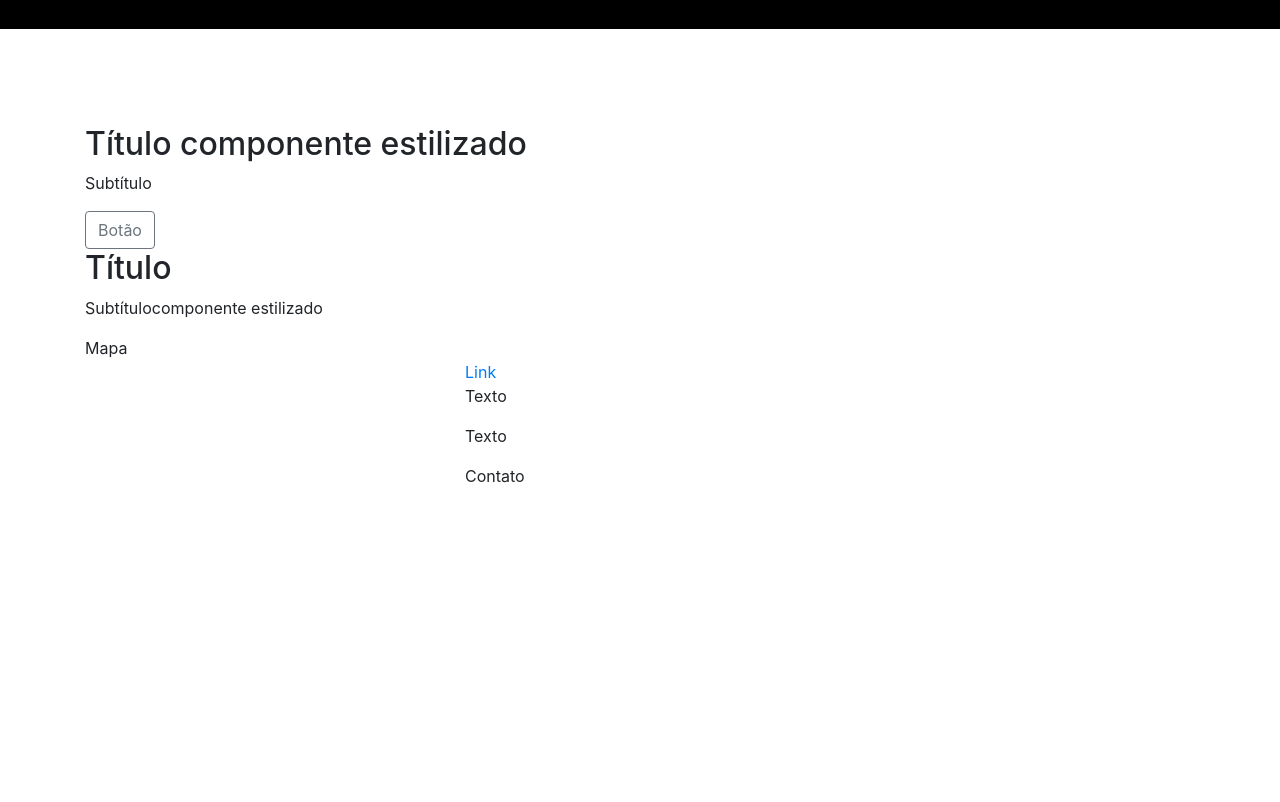
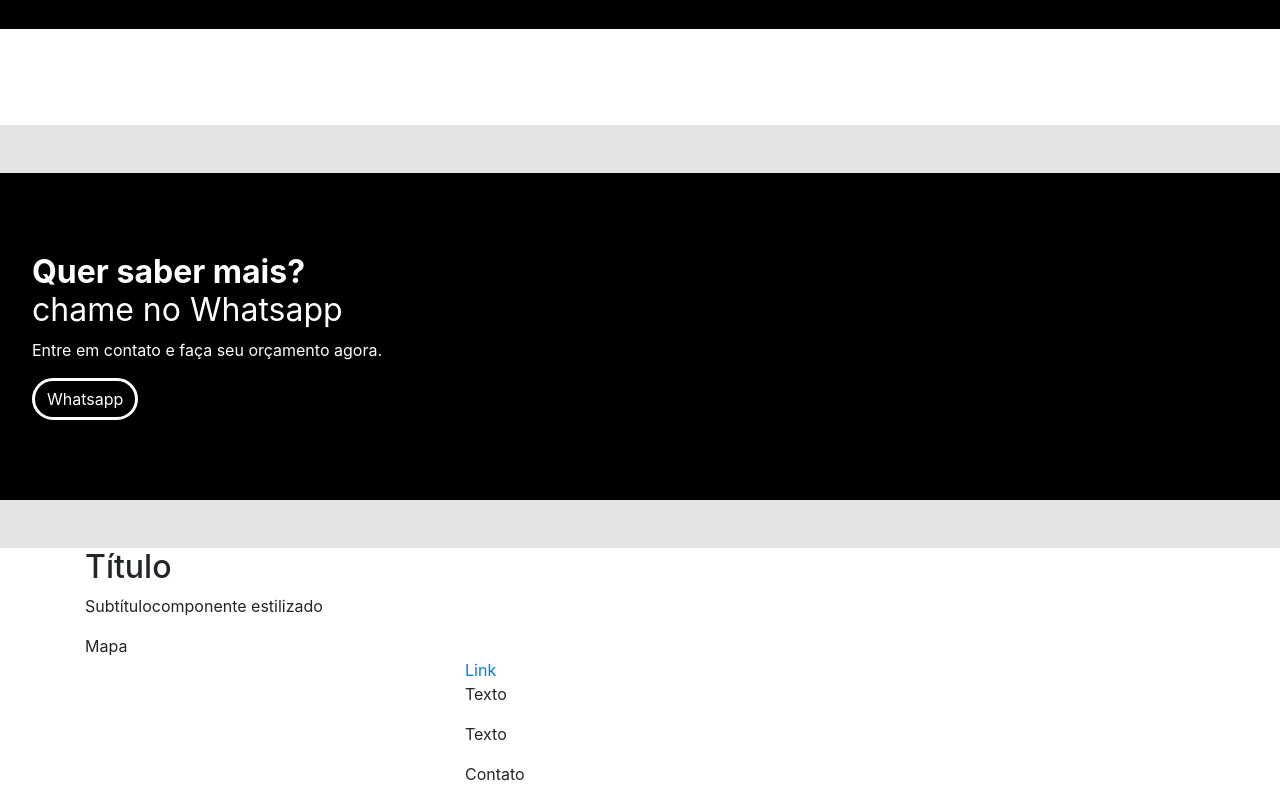
Before and after one commit to DanicoSantos/sieg-landing-page, a plain HTML site: page index.html in a window 1280 px wide. Shown: the part 3560-4362 px from the top of the page. Before the commit the page ends 4064 px from the top, so only its background shows below. Drawn offline with nearby package versions, Linux system fonts and the light colour scheme.

Commit message:
feat: add cta basic style

```diff
--- a/assets/css/style.css
+++ b/assets/css/style.css
@@ -133,3 +133,40 @@ body {
     width: 50%;
     text-align: center;
 }
+
+/* CTA */
+
+.cta {
+    background: var(--secondary);
+    padding: 3rem 0;
+}
+
+.cta__content {
+    background: var(--dark);
+    display: flex;
+    flex-direction: column;
+    justify-content: space-between;
+    padding: 5rem 2rem;
+}
+
+.cta__title {
+    color: var(--light);
+    font-size: 2rem;
+    font-weight: bold;
+}
+
+.cta__styled-title-component {
+    font-weight: normal;
+    display: block;
+}
+
+.cta__subtitle {
+    color: var(--light);
+}
+
+.cta__button {
+    border-radius: 2rem;
+    border-width: 0.2rem;
+    color: var(--light);
+    border-color: var(--light);
+}
--- a/index.html
+++ b/index.html
@@ -140,7 +140,8 @@
 
             <div class="container-fluid">
                 <h2 class="customers__title">Nossos clientes</h2>
-                <p class="customers__subtitle mx-5text-center">Conheça nossos clientes por categoria de serviços prestados.</p>
+                <p class="customers__subtitle mx-5text-center">Conheça nossos clientes por categoria de serviços
+                    prestados.</p>
                 <div class="row">
                     <div class="col-12 px-0">
                         <div class="customers__container">
@@ -167,14 +168,24 @@
 
         <!-- begin:CTA -->
         <section class="cta">
-            <div class="container">
+            <div class="container-fluid">
                 <div class="row">
-                    <div class="col">
-                        <h2 class="cta__title">Título <span class="cta__styled-title-component">componente
-                                estilizado</span></h2>
-                        <p class="cta__subtitle">Subtítulo</p>
+                    <div class="col px-0">
+                        <div class="cta__content">
+                            <h2 class="cta__title">Quer saber mais?
+                                <span class="cta__styled-title-component">
+                                    chame no Whatsapp
+                                </span>
+                            </h2>
+                            <p class="cta__subtitle">Entre em contato e faça seu orçamento agora.</p>
 
-                        <button class="btn btn-outline-secondary">Botão</button>
+                            <div class="cta__button-container">
+                                <button class="btn btn-outline-secondary cta__button">
+                                    <i class="cta__icon"></i>
+                                    Whatsapp
+                                </button>
+                            </div>
+                        </div>
                     </div>
                 </div>
             </div>
```
